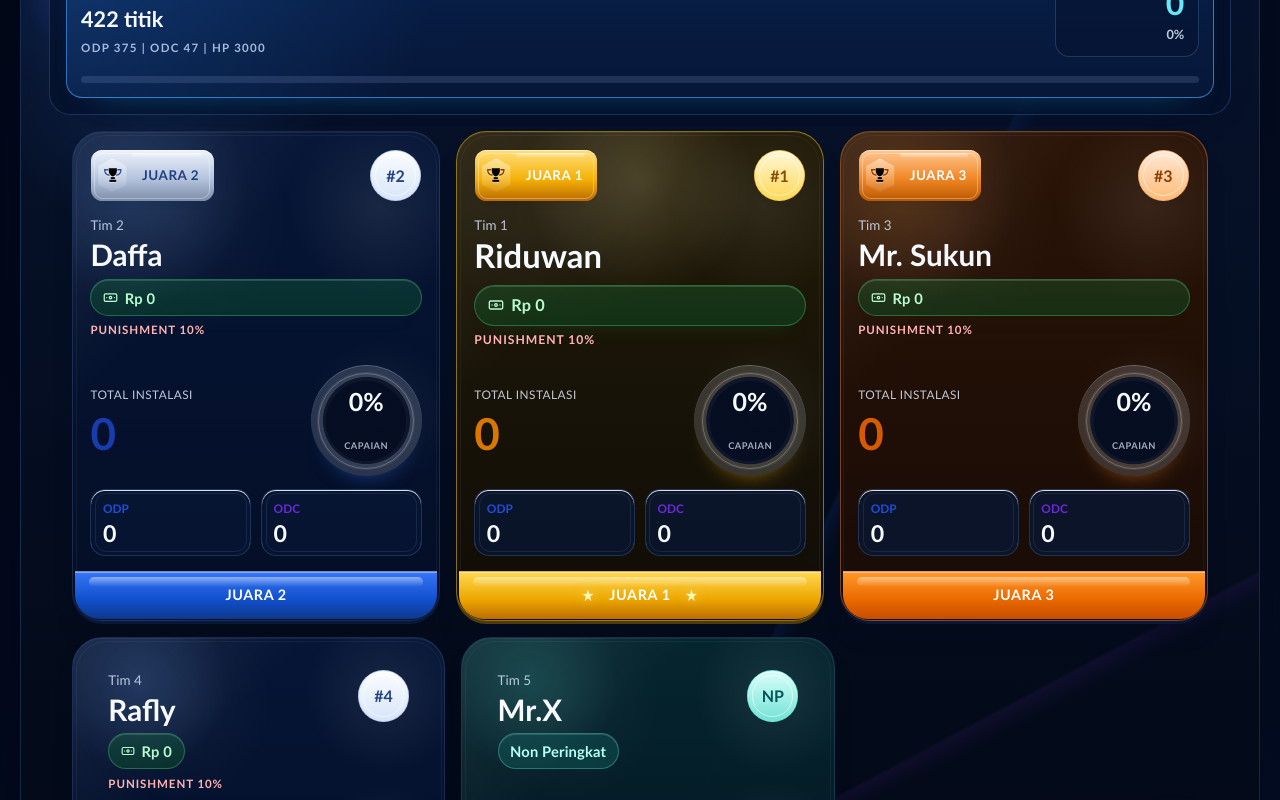
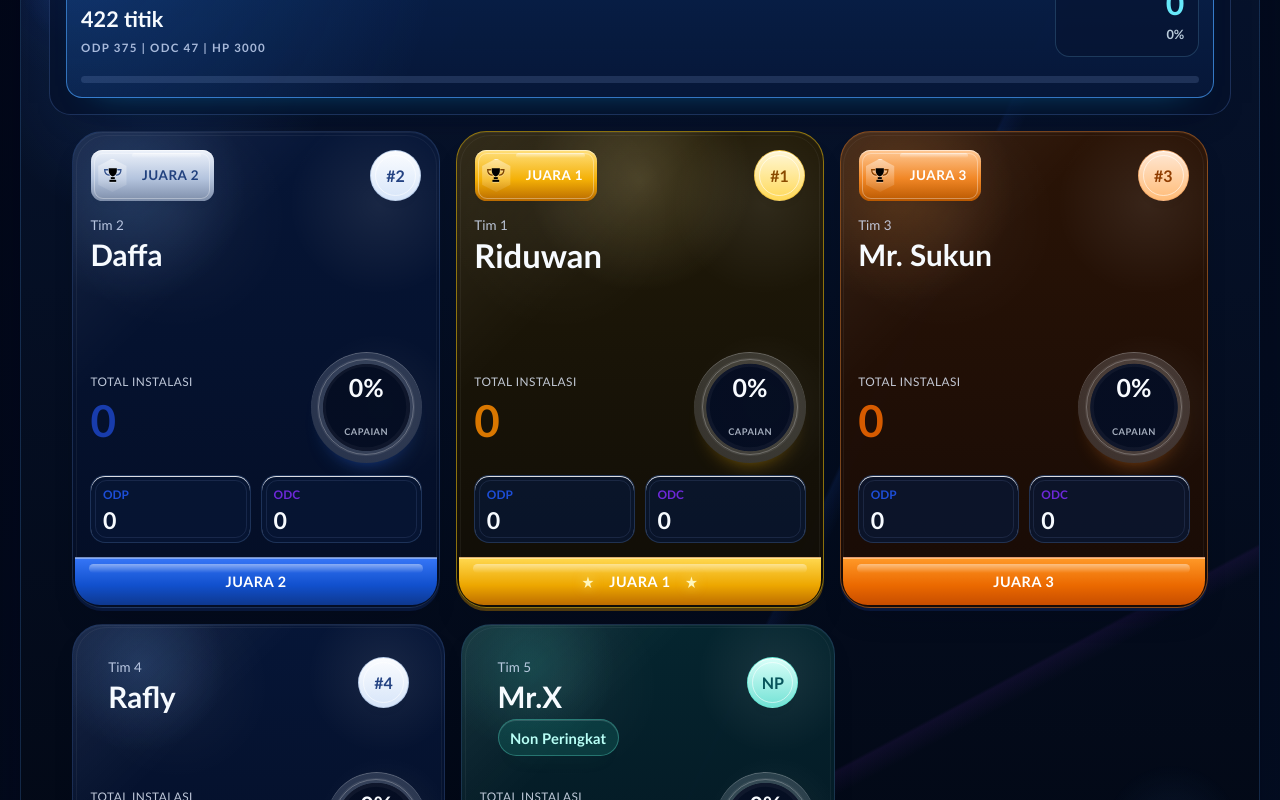
Before and after one commit to fairusinampratama/skynet-infra-deployment, a Vue app: page /gadang in a window 1280 px wide. Shown: the part 420-1220 px from the top of the page. Built offline with nearby package versions, Linux system fonts and the light colour scheme; no server answers.

Commit message:
Disable rewards for selected areas

```diff
--- a/src/components/TeamRankingBoard.vue
+++ b/src/components/TeamRankingBoard.vue
@@ -22,6 +22,10 @@ const props = defineProps({
   totalReward: {
     type: Number,
     default: 20000000
+  },
+  showReward: {
+    type: Boolean,
+    default: true
   }
 })
 
@@ -91,11 +95,11 @@ const rewardAmount = (team) => {
         <div class="podium-body">
           <p class="team-label">{{ secondPlace.name }}</p>
           <h3 class="team-name">{{ secondPlace.pic }}</h3>
-          <div class="reward-pill">
+          <div v-if="showReward" class="reward-pill">
             <Banknote :size="15" />
             <span>{{ rewardAmount(secondPlace) }}</span>
           </div>
-          <p class="penalty-note">{{ penaltyLabel }}</p>
+          <p v-if="showReward" class="penalty-note">{{ penaltyLabel }}</p>
 
           <div class="stat-layout">
             <div>
@@ -145,11 +149,11 @@ const rewardAmount = (team) => {
         <div class="podium-body">
           <p class="team-label">{{ firstPlace.name }}</p>
           <h3 class="team-name team-name--main">{{ firstPlace.pic }}</h3>
-          <div class="reward-pill reward-pill--main">
+          <div v-if="showReward" class="reward-pill reward-pill--main">
             <Banknote :size="16" />
             <span>{{ rewardAmount(firstPlace) }}</span>
           </div>
-          <p class="penalty-note penalty-note--main">{{ penaltyLabel }}</p>
+          <p v-if="showReward" class="penalty-note penalty-note--main">{{ penaltyLabel }}</p>
 
           <div class="stat-layout stat-layout--main">
             <div>
@@ -203,11 +207,11 @@ const rewardAmount = (team) => {
         <div class="podium-body">
           <p class="team-label">{{ thirdPlace.name }}</p>
           <h3 class="team-name">{{ thirdPlace.pic }}</h3>
-          <div class="reward-pill">
+          <div v-if="showReward" class="reward-pill">
             <Banknote :size="15" />
             <span>{{ rewardAmount(thirdPlace) }}</span>
           </div>
-          <p class="penalty-note">{{ penaltyLabel }}</p>
+          <p v-if="showReward" class="penalty-note">{{ penaltyLabel }}</p>
 
           <div class="stat-layout">
             <div>
@@ -244,11 +248,11 @@ const rewardAmount = (team) => {
           <div>
             <p class="team-label">{{ fourthPlace.name }}</p>
             <h3 class="team-name">{{ fourthPlace.pic }}</h3>
-            <div class="reward-pill reward-pill--mini">
+            <div v-if="showReward" class="reward-pill reward-pill--mini">
               <Banknote :size="14" />
               <span>{{ rewardAmount(fourthPlace) }}</span>
             </div>
-            <p class="penalty-note">{{ penaltyLabel }}</p>
+            <p v-if="showReward" class="penalty-note">{{ penaltyLabel }}</p>
           </div>
           <div class="rank-bubble rank-bubble--silver">#4</div>
         </div>
--- a/src/composables/useDashboard.js
+++ b/src/composables/useDashboard.js
@@ -29,7 +29,8 @@ const AREA_CONFIG = [
     targetOdc: 57,
     targetHomepass: 3680,
     hasKnownTarget: true,
-    usesTeamProgress: true
+    usesTeamProgress: true,
+    usesReward: true
   },
   {
     id: 'pasar-gadang',
@@ -39,7 +40,8 @@ const AREA_CONFIG = [
     targetOdc: 47,
     targetHomepass: 3000,
     hasKnownTarget: true,
-    usesTeamProgress: true
+    usesTeamProgress: true,
+    usesReward: false
   },
   {
     id: 'mangliawan',
@@ -49,7 +51,8 @@ const AREA_CONFIG = [
     targetOdc: 3,
     targetHomepass: 192,
     hasKnownTarget: true,
-    usesTeamProgress: true
+    usesTeamProgress: true,
+    usesReward: false
   }
 ]
 
--- a/src/views/DashboardView.vue
+++ b/src/views/DashboardView.vue
@@ -37,6 +37,7 @@ const REWARD_TARGET = 411
 const latestLog = computed(() => activeAreaLogs.value[activeAreaLogs.value.length - 1] ?? null)
 const nonRankingTeams = computed(() => teamTotals.value.filter((team) => team.rankingEligible === false))
 const hasTeamProgress = computed(() => activeArea.value.usesTeamProgress)
+const hasReward = computed(() => activeArea.value.usesReward)
 const activeAreaTarget = computed(() => TARGET_ODP.value + TARGET_ODC.value)
 const activeAreaProgressWidth = computed(() => Math.min(Math.max(progressPercent.value, 0), 100))
 const activeAreaTargetLabel = computed(() =>
@@ -162,6 +163,7 @@ const latestTimeLabel = computed(() => {
             :total-target="TOTAL_TARGET"
             :reward-target="REWARD_TARGET"
             :total-reward="TOTAL_REWARD"
+            :show-reward="hasReward"
           />
           <div v-else class="area-empty-state">
             <div class="area-empty-state__icon">
```
